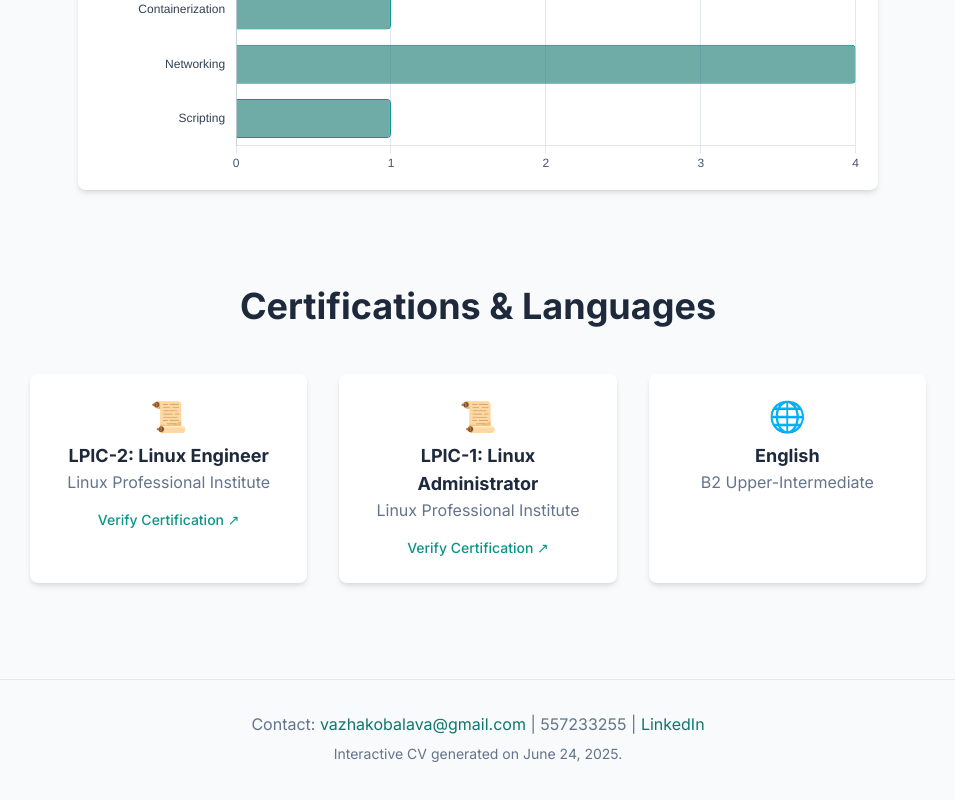
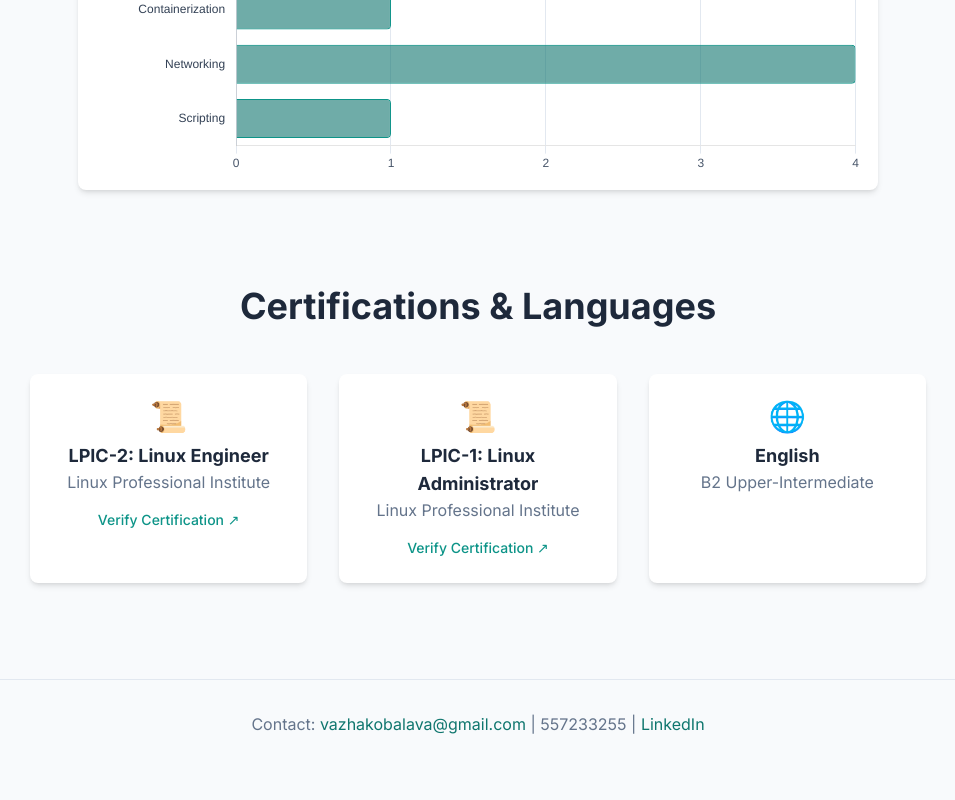
Before and after one commit to vkobalava/cv, a plain HTML site: page index.html in a window 1280 px wide. Shown: the part 1508-2308 px from the top of the page, without its empty margins (162-1117 px from the left). Drawn offline with nearby package versions, Linux system fonts and the light colour scheme.

Commit message:
remove generation date

```diff
--- a/index.html
+++ b/index.html
@@ -181,7 +181,6 @@
 
         <footer class="text-center text-slate-500 border-t border-slate-200 pt-8">
             <p>Contact: <a href="mailto:vazhakobalava@gmail.com" class="text-teal-700 hover:underline">vazhakobalava@gmail.com</a> | 557233255 | <a href="https://www.linkedin.com/in/vazha-kobalava/" target="_blank" rel="noopener noreferrer" class="text-teal-700 hover:underline">LinkedIn</a></p>
-            <p class="mt-2 text-sm">Interactive CV generated on <span id="currentDate"></span>.</p>
         </footer>
 
     </main>
```
